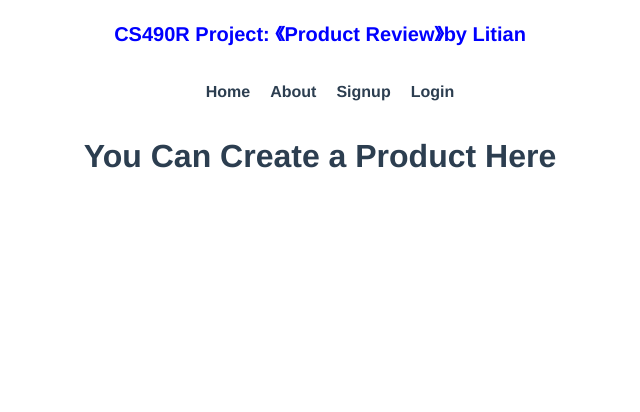
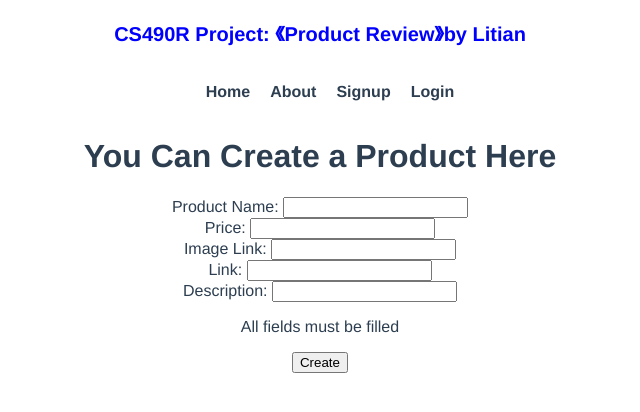
Before and after one commit to flybaflyba/Restful-Web-Application, a Vue app in the folder client/: page /createaproduct in a window 1280 px wide. Shown: the top 412 px of the page, without its empty margins (320-960 px from the left). Built offline with nearby package versions, Linux system fonts and the light colour scheme.

Commit message:
Create create product page and add function in product.js

```diff
--- a/client/src/services/product.js
+++ b/client/src/services/product.js
@@ -40,6 +40,52 @@ class ProductService {
                 });
         });
 
+    };
+
+    static createOneProduct(token, product) {
+        console.log("token is: " + token);
+        console.log("product is: " + product);
+        return new Promise((resolve, reject) => {
+
+            axios
+                .post(API_URL, {
+                    headers: { authorization: token },
+                    data: {
+                        link: product.link,
+                        description: product.description,
+                        image: product.image,
+                        product_name: product.product_name,
+                        price: product.price,
+                    }
+                }
+
+            )
+
+
+
+
+                .then((res) => {
+                    console.log("Service return success");
+                    resolve(res.data.product);
+
+                    console.log(product.link,
+                        product.description,
+                        product.image,
+                        product.product_name,
+                        product.price);
+
+                })
+                .catch((err) => {
+                    console.log("Service return failure");
+                    reject(err);
+                    console.log(product.link,
+                        product.description,
+                        product.image,
+                        product.product_name,
+                        product.price);
+                });
+        });
+
     }
 
 
--- a/client/src/views/CreateAProduct.vue
+++ b/client/src/views/CreateAProduct.vue
@@ -1,3 +1,111 @@
 <template>
+  <div class="createNewProduct">
     <h1>You Can Create a Product Here</h1>
+
+
+
+    <form class="createNewProductForm" @submit.prevent="handleCreateNewProduct">
+
+        <div v-if="message" id="message">{{ message }}</div>
+
+        <div class="form_row">
+            <label for="product_name">Product Name: </label>
+            <input type="text" name="product_name" v-model="product_name" />
+        </div>
+
+        <div class="form_row">
+            <label for="price">Price: </label>
+            <input type="text" name="price" v-model="price" />
+        </div>
+
+        <div class="form_row">
+            <label for="image">Image Link: </label>
+            <input type="text" name="image" v-model="image" />
+        </div>
+
+        <div class="form_row">
+            <label for="link">Link: </label>
+            <input type="text" name="link" v-model="link" />
+        </div>
+
+        <div class="form_row">
+            <label for="description">Description: </label>
+            <input type="text" name="description" v-model="description" />
+        </div>
+
+        <p>All fields must be filled</p>
+        <div class="form_row">
+            <button :disabled="submitted">
+                <span>Create</span>
+            </button>
+        </div>
+    </form>
+
+
+  </div>
+
+
 </template>
+
+<script>
+
+import ProductService from '@/services/product';
+
+export default {
+    name: "Signup",
+    data() {
+        return {
+        submitted: false,
+        message: "",
+        link: "",
+        description: "",
+        image: "",
+        product_name: "",
+        price: "",
+    }
+    },
+    methods: {
+        handleCreateNewProduct() {
+            console.log("Create Product Pressed");
+            this.submitted = true;
+
+            var product = {
+                link: this.link,
+                description: this.description,
+                image: this.image,
+                product_name: this.product_name,
+                price: this.price,
+
+            }
+
+
+            if (this.link != "" && this.description != "" && this.image != "" && this.product_name != "" && this.price != "") {
+                //this.message = "I should send data to API";
+                const token = this.$store.getters.token;
+
+                ProductService.createOneProduct(
+                    token, product
+                )
+                    .then((product) => {
+                        console.log(product);
+                        this.message = "Product Created"
+                    })
+                    .catch((err) => {
+                        console.log(err);
+                        this.message = "Create product failed";
+                        this.submitted = false;
+                    })
+
+
+            } else {
+                this.message = "One or more field(s) missing";
+                this.submitted = false;
+            }
+
+
+
+
+        }
+    }
+}
+</script>
--- a/client/src/views/Signup.vue
+++ b/client/src/views/Signup.vue
@@ -8,17 +8,17 @@
 
         <div class="form_row">
             <label for="last_name">Last Name </label>
-            <input type="last_name" name="last_name" v-model="last_name" />
+            <input type="text" name="last_name" v-model="last_name" />
         </div>
 
         <div class="form_row">
             <label for="first_name">First Name </label>
-            <input type="first_name" name="first_name" v-model="first_name" />
+            <input type="text" name="first_name" v-model="first_name" />
         </div>
 
         <div class="form_row">
             <label for="user_name">User Name* </label>
-            <input type="user_name" name="user_name" v-model="user_name" />
+            <input type="text" name="user_name" v-model="user_name" />
         </div>
 
         <div class="form_row">
@@ -28,7 +28,7 @@
 
         <div class="form_row">
             <label for="password">Password* </label>
-            <input type="password" name="password" v-model="password" />
+            <input type="text" name="password" v-model="password" />
         </div>
 
         <p>Required fields are marked with *</p>
```
Also changed, not shown: client/src/services/auth.js (+7 -6 lines).
